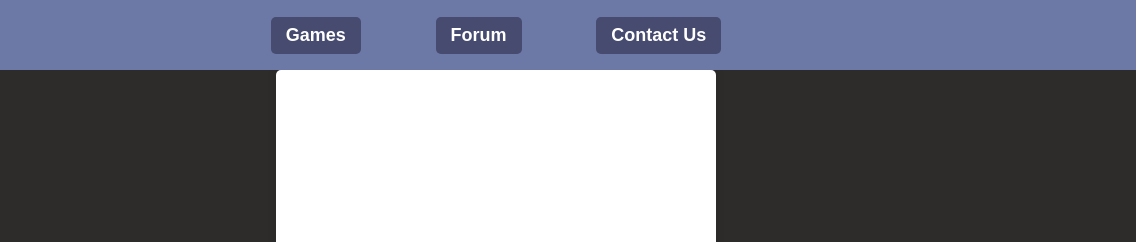
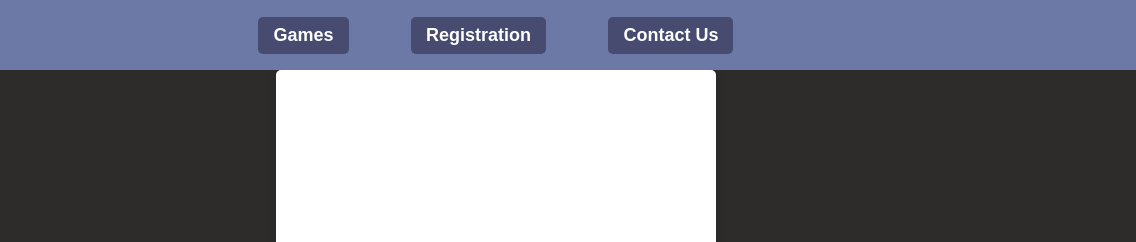
Before and after one commit to Jayer2098/GamedevSite, a plain HTML site: page registration.html in a window 1280 px wide. Shown: the top 242 px of the page, 144-1280 px from the left. Drawn offline with Linux system fonts and the light colour scheme.

Commit message:
Add files via upload

```diff
--- a/registration.html
+++ b/registration.html
@@ -16,7 +16,7 @@
 
         <nav>
             <a href="games.html">Games</a>
-            <a href="forum.html">Forum</a>
+            <a href="registration.html">Registration</a>
             <a href="contact.html">Contact Us</a>
         </nav>
     </header>
```
